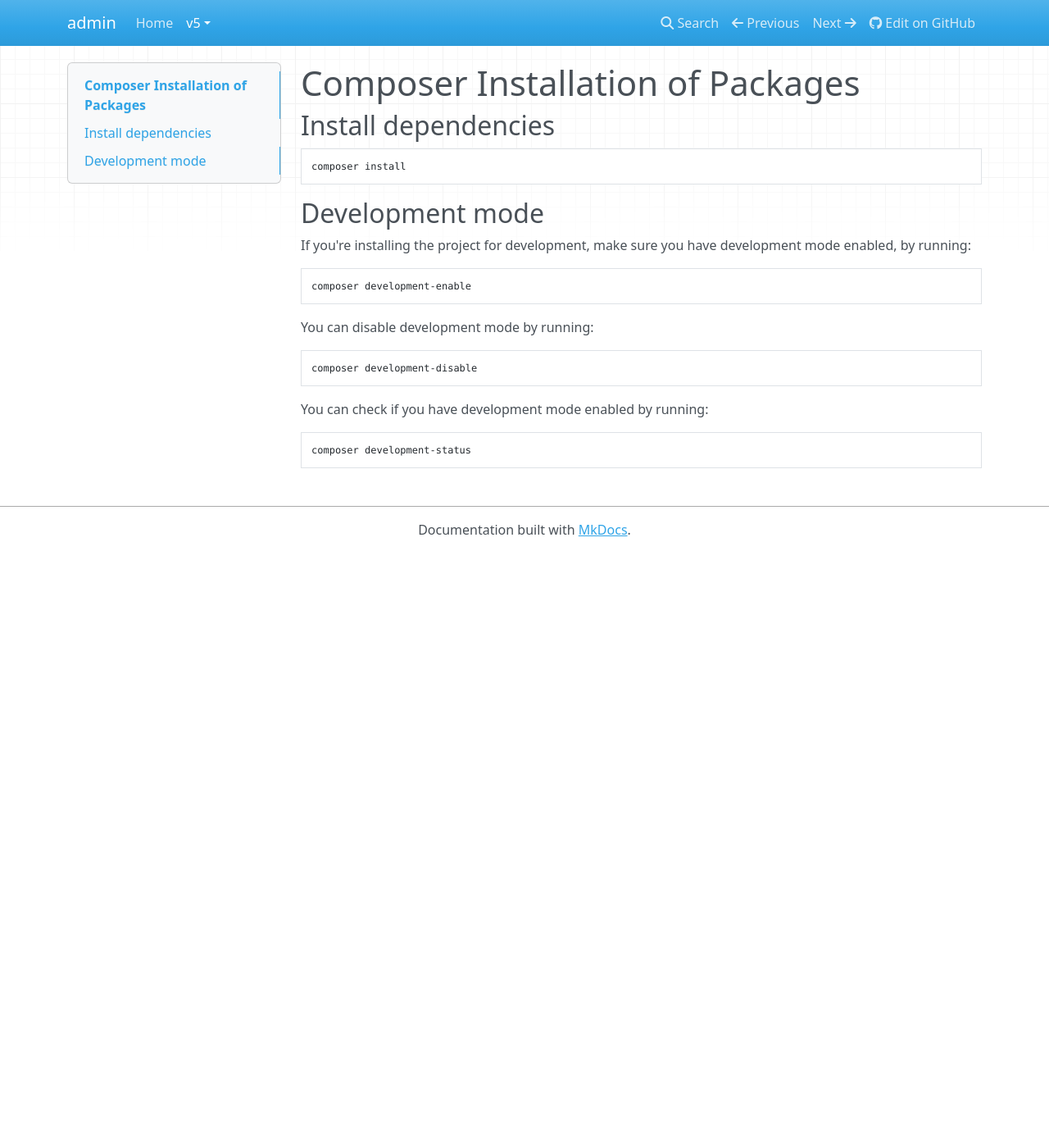
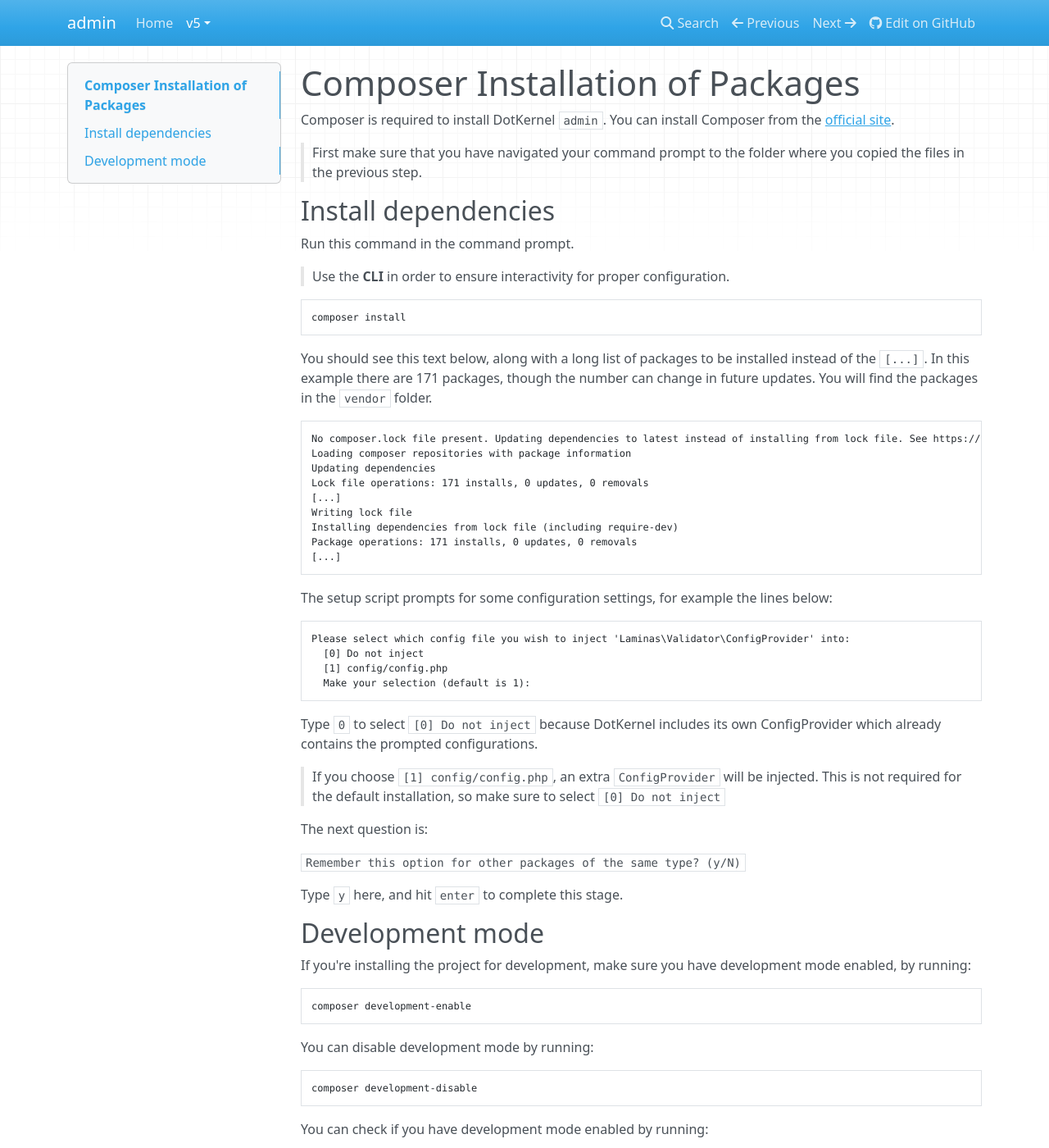
Before and after one commit to dotkernel/admin-documentation, an MkDocs documentation site: the page built from docs/book/v5/installation/composer.md, in a window 1280 px wide and 1400 px high. Shown: the whole window at 82% size. Built offline with MkDocs 1.6.1, drawn with Linux system fonts in a browser that asks for light colours; nearby versions of some CDN libraries.

Commit message:
updated composer, reqs page
Signed-off-by: bidi <bidi@apidemia.com>

````diff
--- a/docs/book/v5/installation/composer.md
+++ b/docs/book/v5/installation/composer.md
@@ -1,10 +1,54 @@
 # Composer Installation of Packages
 
+Composer is required to install DotKernel `admin`. You can install Composer from the [official site](https://getcomposer.org/).
+
+> First make sure that you have navigated your command prompt to the folder where you copied the files in the previous step.
+
 ## Install dependencies
+
+Run this command in the command prompt.
+
+> Use the **CLI** in order to ensure interactivity for proper configuration.
 
 ```shell
 composer install
 ```
+
+You should see this text below, along with a long list of packages to be installed instead of the `[...]`.
+In this example there are 171 packages, though the number can change in future updates.
+You will find the packages in the `vendor` folder.
+
+```shell
+No composer.lock file present. Updating dependencies to latest instead of installing from lock file. See https://getcomposer.org/install for more information.
+Loading composer repositories with package information
+Updating dependencies
+Lock file operations: 171 installs, 0 updates, 0 removals
+[...]
+Writing lock file
+Installing dependencies from lock file (including require-dev)
+Package operations: 171 installs, 0 updates, 0 removals
+[...]
+```
+
+The setup script prompts for some configuration settings, for example the lines below:
+
+```shell
+Please select which config file you wish to inject 'Laminas\Validator\ConfigProvider' into:
+  [0] Do not inject
+  [1] config/config.php
+  Make your selection (default is 1):
+```
+
+Type `0` to select `[0] Do not inject` because DotKernel includes its own ConfigProvider which already contains the prompted configurations.
+
+> If you choose `[1] config/config.php`, an extra `ConfigProvider` will be injected.
+> This is not required for the default installation, so make sure to select `[0] Do not inject`
+
+The next question is:
+
+`Remember this option for other packages of the same type? (y/N)`
+
+Type `y` here, and hit `enter` to complete this stage.
 
 ## Development mode
 
````
Also changed, not shown: docs/book/v5/introduction/server-requirements.md (+1 -1 lines).
